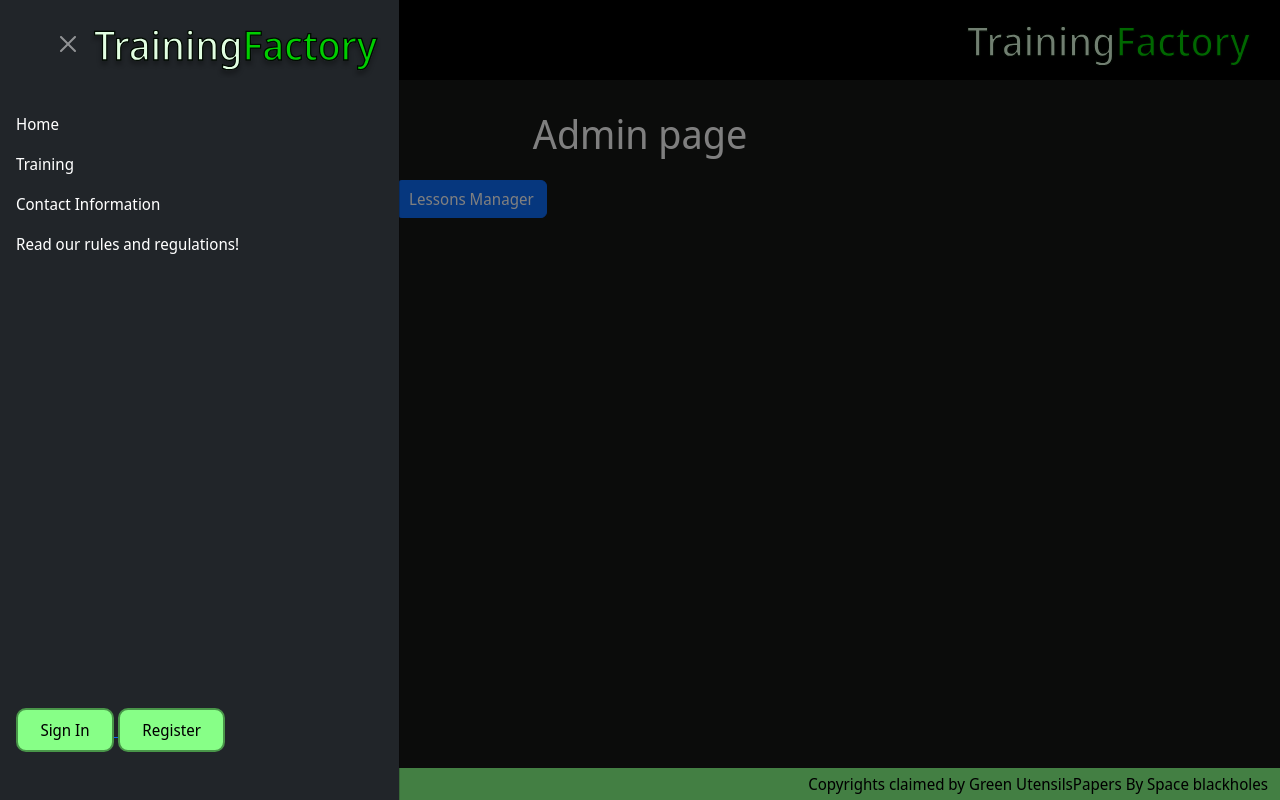
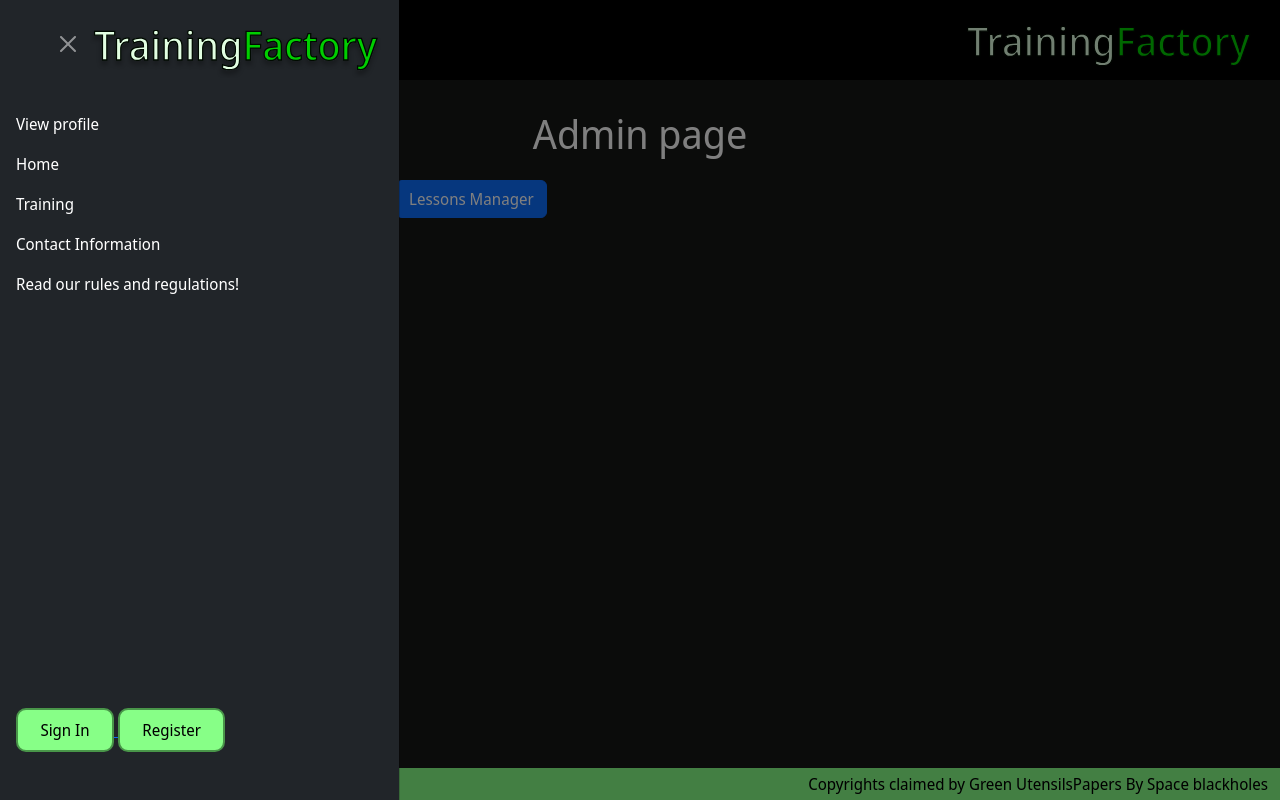
Before and after one commit to ZeenathS/training_factory, a Symfony app: template templates/admin/index.html.twig in a window 1280 px wide, after a click that opens the changed part. Run offline with Twig, Linux system fonts and the light colour scheme; the template is opened without the code that fills it, so the values that code supplies are empty; some libraries are stand-ins or nearby versions.

Commit message:
refactor: added a way to go to profile

```diff
--- a/templates/components/header.html.twig
+++ b/templates/components/header.html.twig
@@ -25,6 +25,9 @@
     </div>
     <div class="offcanvas-body">
         <ul class="navbar-nav d-flex justify-content-end flex-grow-1 pe-3">
+            <li class="nav-item">
+                <a class="nav-link active" aria-current="page" href="{{ path("app_profile") }}">View profile</a>
+            </li>
             <li class="nav-item">
                 <a class="nav-link active" aria-current="page" href="{{ path("app_visitor") }}">Home</a>
             </li>
```
